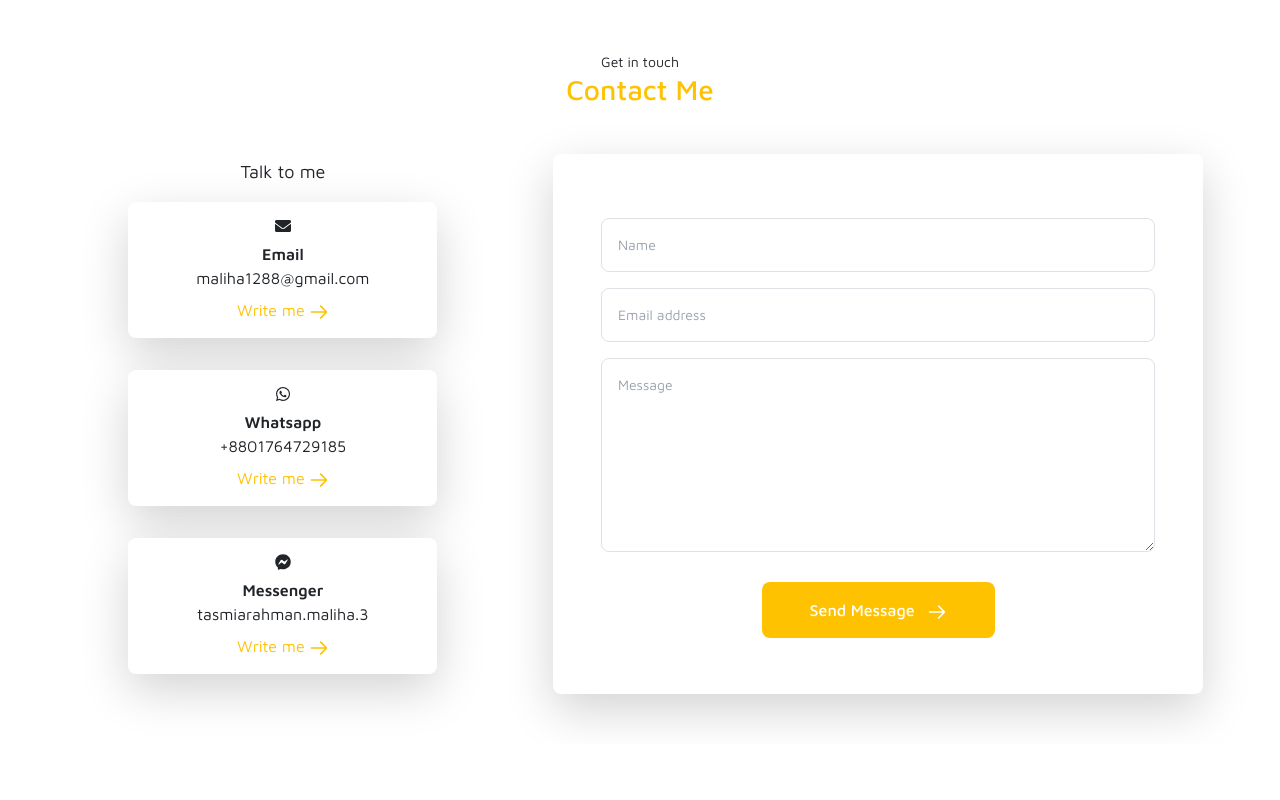
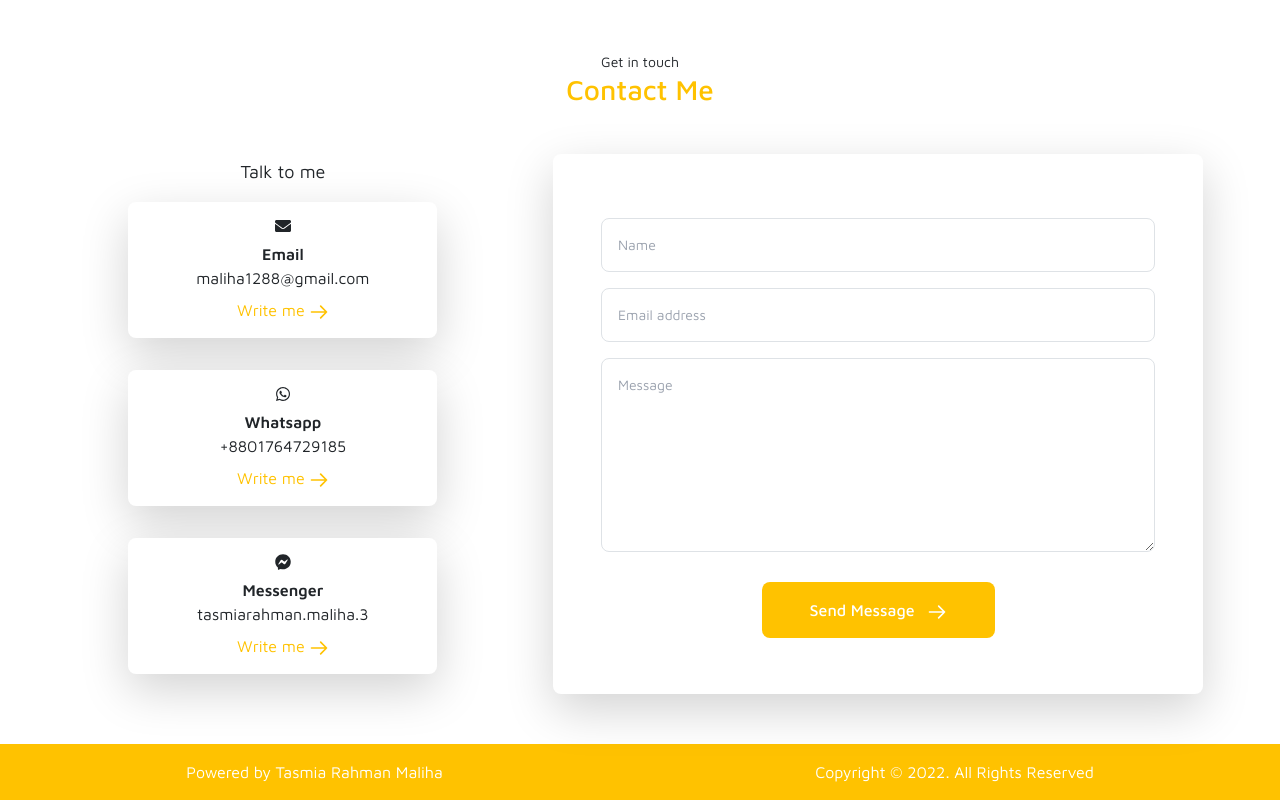
Before and after one commit to tasmia-rahman/my-portfolio, a React (Create React App) app: page / in a window 1280 px wide. Shown: the part 2820-3620 px from the top of the page. Before the commit the page ends 3564 px from the top, so only its background shows below. Built offline with nearby package versions, Linux system fonts and the light colour scheme.

Commit message:
footer added

```diff
--- a/src/App.js
+++ b/src/App.js
@@ -7,6 +7,7 @@ import Header from './components/Header/Header';
 import Projects from './components/Projects/Projects';
 import Skills from './components/Skills/Skills';
 import Blogs from './components/Blogs/Blogs';
+import Footer from './components/Footer/Footer';
 
 function App() {
   return (
@@ -22,6 +23,7 @@ function App() {
       <Projects></Projects>
       <Blogs></Blogs>
       <Contact></Contact>
+      <Footer></Footer>
     </div>
   );
 }
--- a/src/components/Footer/Footer.js
+++ b/src/components/Footer/Footer.js
@@ -0,0 +1,12 @@
+import React from 'react';
+
+const Footer = () => {
+    return (
+        <section className='bg-yellow text-white py-3 flex items-center justify-around'>
+            <p className='mb-0'>Powered by Tasmia Rahman Maliha</p>
+            <p className='mb-0'>Copyright &#169; 2022. All Rights Reserved</p>
+        </section>
+    );
+};
+
+export default Footer;
```
